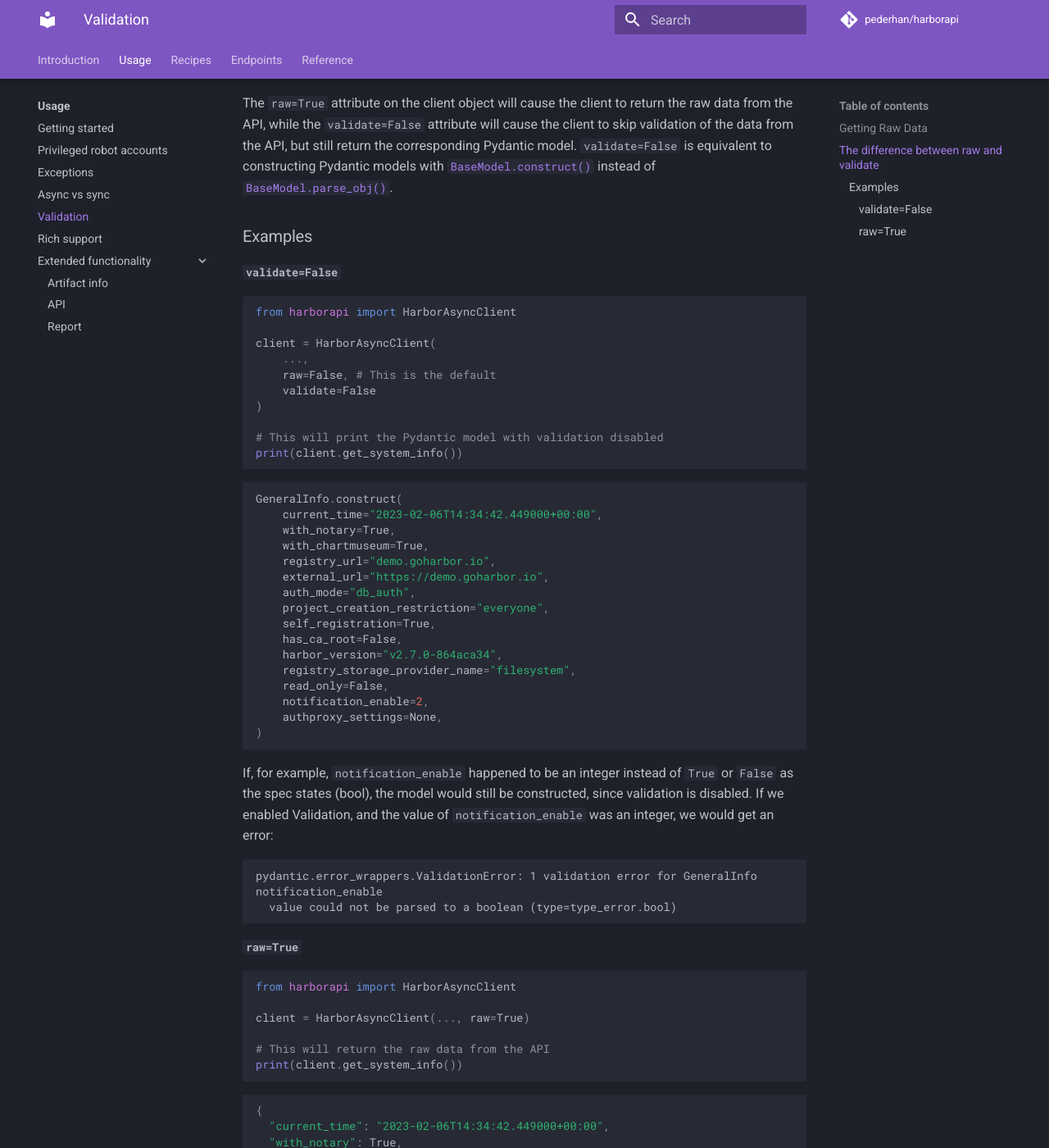
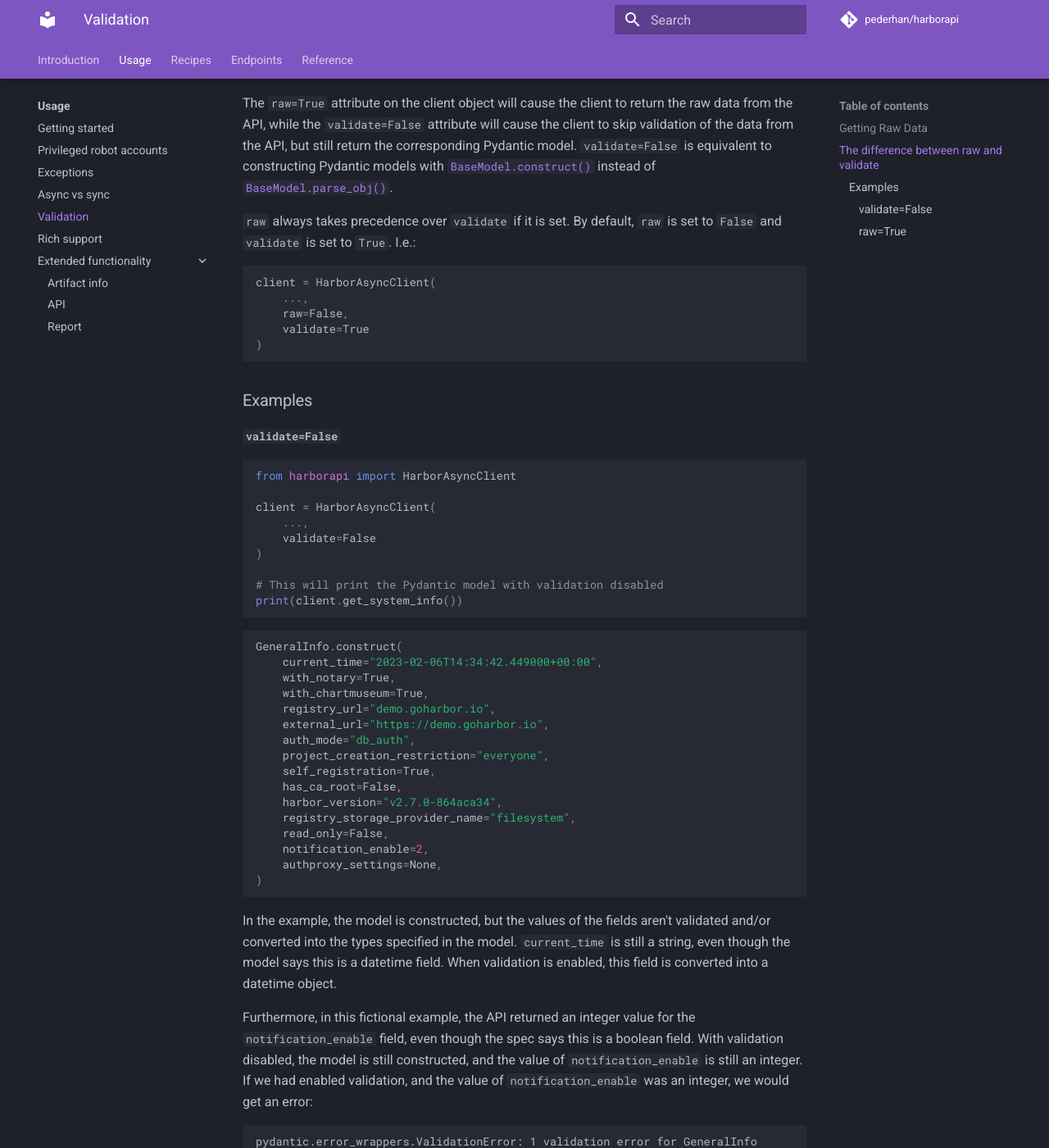
Before and after one commit to unioslo/harborapi, an MkDocs documentation site: the page built from docs/usage/validation.md, in a window 1280 px wide and 1400 px high, scrolled down 845 px. Shown: the whole window at 82% size. Built offline with MkDocs 1.6.1 and Material for MkDocs 9.7.7, drawn with Linux system fonts in a browser that asks for light colours; comment, search, counter and statistics services are not loaded.

Commit message:
Docs: improve validation page

````diff
--- a/docs/usage/validation.md
+++ b/docs/usage/validation.md
@@ -31,6 +31,17 @@ client.raw = True
 
 The `raw=True` attribute on the client object will cause the client to return the raw data from the API, while the `validate=False` attribute will cause the client to skip validation of the data from the API, but still return the corresponding Pydantic model. `validate=False` is equivalent to constructing Pydantic models with [`BaseModel.construct()`](https://docs.pydantic.dev/usage/models/#creating-models-without-validation) instead of [`BaseModel.parse_obj()`](https://docs.pydantic.dev/usage/models/#parsing-data-into-a-specified-type).
 
+
+`raw` always takes precedence over `validate` if it is set. By default, `raw` is set to `False` and `validate` is set to `True`. I.e.:
+
+```py
+client = HarborAsyncClient(
+    ...,
+    raw=False,
+    validate=True
+)
+```
+
 ### Examples
 
 #### `validate=False`
@@ -65,8 +75,9 @@ GeneralInfo.construct(
     authproxy_settings=None,
 )
 ```
+In the example, the model is constructed, but the values of the fields aren't validated and/or converted into the types specified in the model. `current_time` is still a string, even though the model says this is a datetime field. When validation is enabled, this field is converted into a datetime object.
 
-If, for example, `notification_enable` happened to be an integer instead of `True` or `False` as the spec states (bool), the model would still be constructed, since validation is disabled. If we enabled Validation, and the value of `notification_enable` was an integer, we would get an error:
+Furthermore, in this fictional example, the API returned an integer value for the `notification_enable` field, even though the spec says this is a boolean field. With validation disabled, the model is still constructed, and the value of `notification_enable` is still an integer. If we had enabled validation, and the value of `notification_enable` was an integer, we would get an error:
 
 ```
 pydantic.error_wrappers.ValidationError: 1 validation error for GeneralInfo
````
Also changed, not shown: other parts of docs/usage/validation.md (+0 -1 lines).
